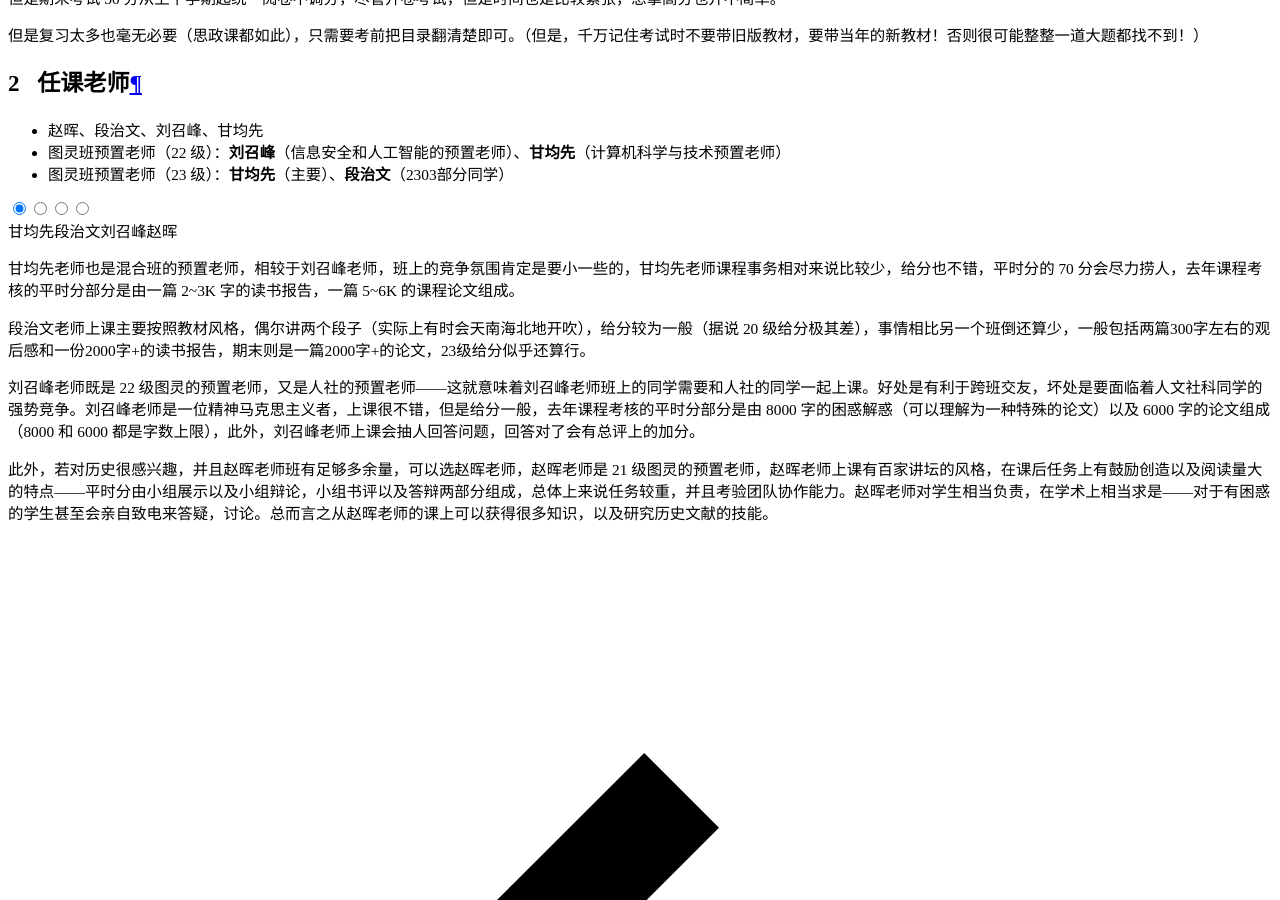
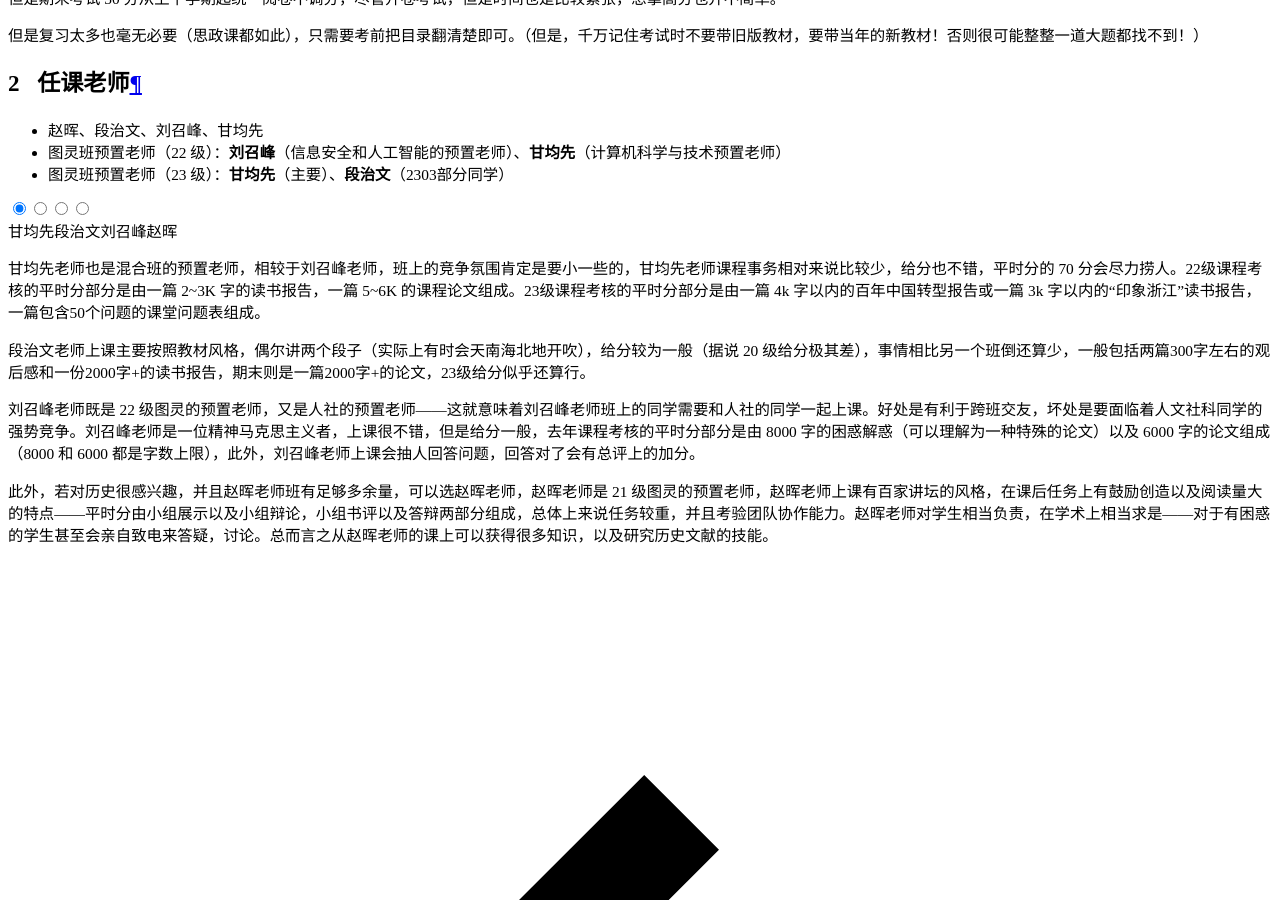
Before and after one commit to ZJU-Turing/TuringCourses, an MkDocs documentation site: the page built from docs/political/modern_history/index.md, in a window 1280 px wide and 900 px high, scrolled down 18107 px. Built offline with MkDocs 1.6.1 and Material for MkDocs 9.7.7, drawn with Linux system fonts in a browser that asks for light colours; comment, search, counter and statistics services are not loaded.

Commit message:
Update index.md

```diff
--- a/docs/political/modern_history/index.md
+++ b/docs/political/modern_history/index.md
@@ -21,7 +21,7 @@ abbrs:
 
 
 === "甘均先"
-    甘均先老师也是混合班的预置老师，相较于刘召峰老师，班上的竞争氛围肯定是要小一些的，甘均先老师课程事务相对来说比较少，给分也不错，平时分的 70 分会尽力捞人，去年课程考核的平时分部分是由一篇 2~3K 字的读书报告，一篇 5~6K 的课程论文组成。
+    甘均先老师也是混合班的预置老师，相较于刘召峰老师，班上的竞争氛围肯定是要小一些的，甘均先老师课程事务相对来说比较少，给分也不错，平时分的 70 分会尽力捞人。22级课程考核的平时分部分是由一篇 2~3K 字的读书报告，一篇 5~6K 的课程论文组成。23级课程考核的平时分部分是由一篇 4k 字以内的百年中国转型报告或一篇 3k 字以内的“印象浙江”读书报告，一篇包含50个问题的课堂问题表组成。
 === "段治文"
     段治文老师上课主要按照教材风格，偶尔讲两个段子（实际上有时会天南海北地开吹），给分较为一般（据说 20 级给分极其差），事情相比另一个班倒还算少，一般包括两篇300字左右的观后感和一份2000字+的读书报告，期末则是一篇2000字+的论文，23级给分似乎还算行。
 === "刘召峰"
```
